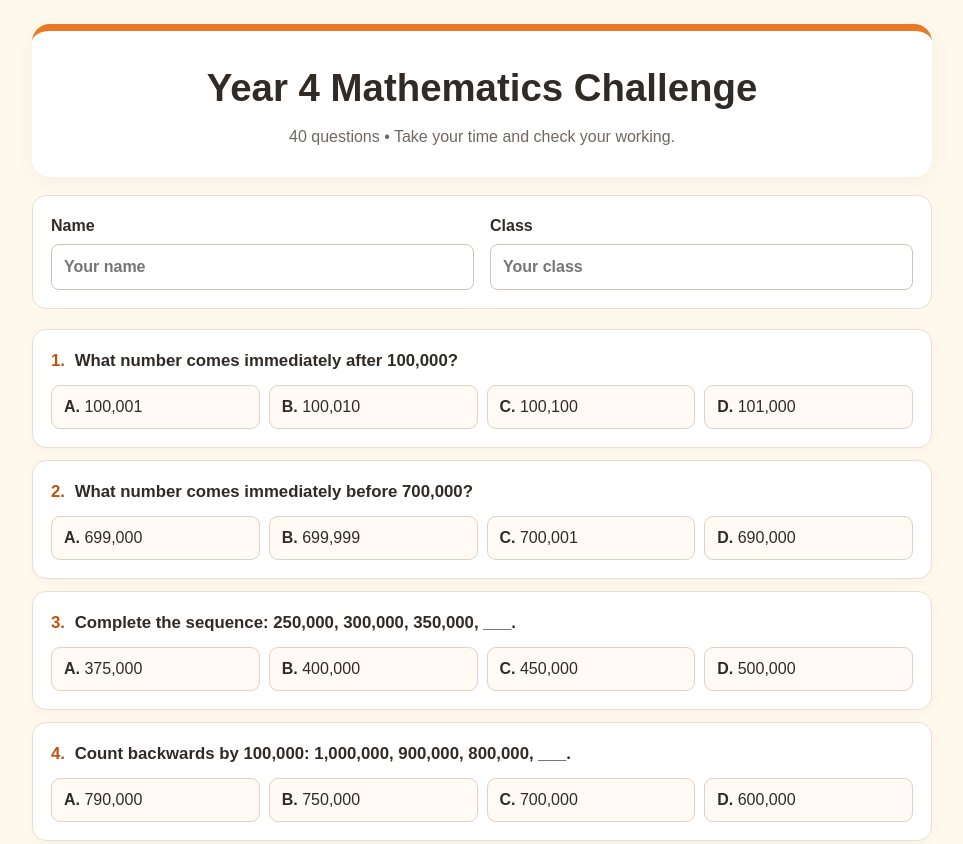
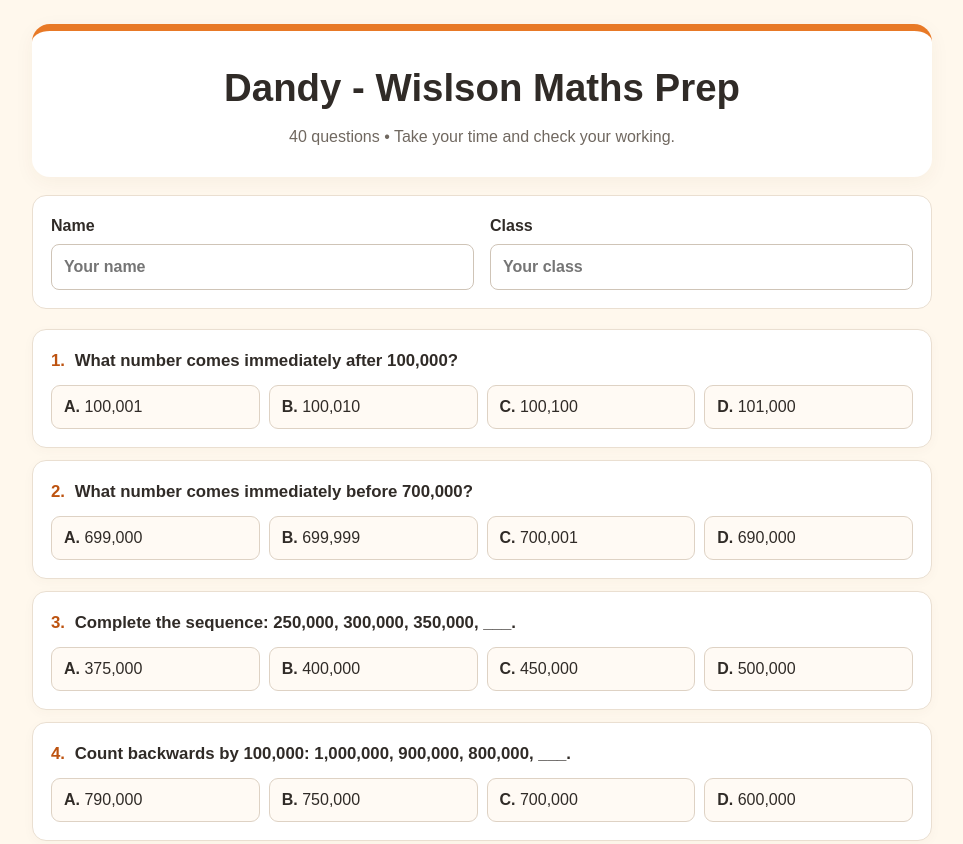
Before and after one commit to accolade99/wilsonprep, a plain HTML site: page index.html in a window 1280 px wide. Shown: the top 844 px of the page, without its empty margins (158-1121 px from the left). Drawn offline with Linux system fonts and the light colour scheme.

Commit message:
Update header title in index.html

```diff
--- a/index.html
+++ b/index.html
@@ -169,7 +169,7 @@
 <body>
   <main class="wrap">
     <header>
-      <h1>Year 4 Mathematics Challenge</h1>
+      <h1>Dandy - Wislson Maths Prep</h1></h1>
       <p>40 questions • Take your time and check your working.</p>
     </header>
 
```
